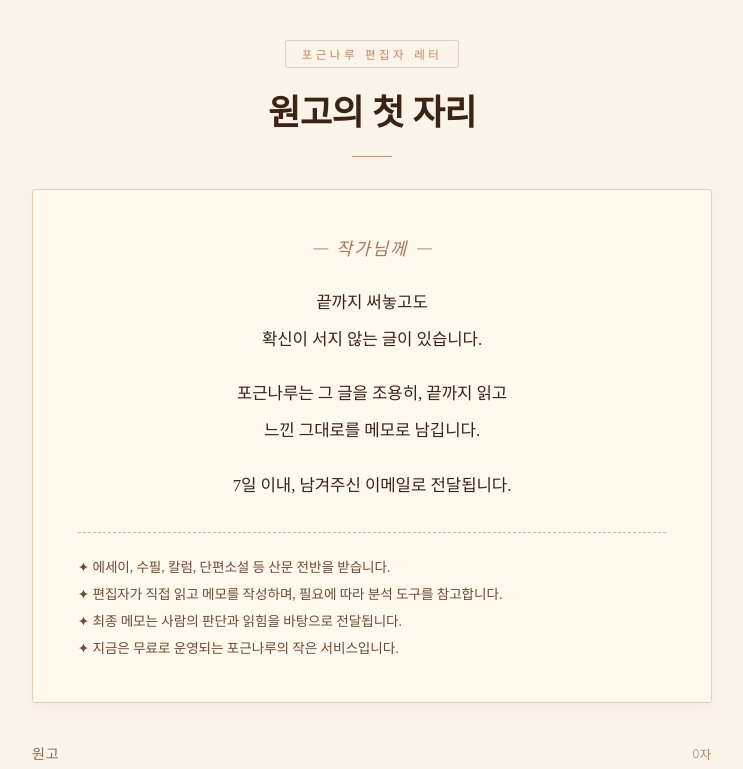
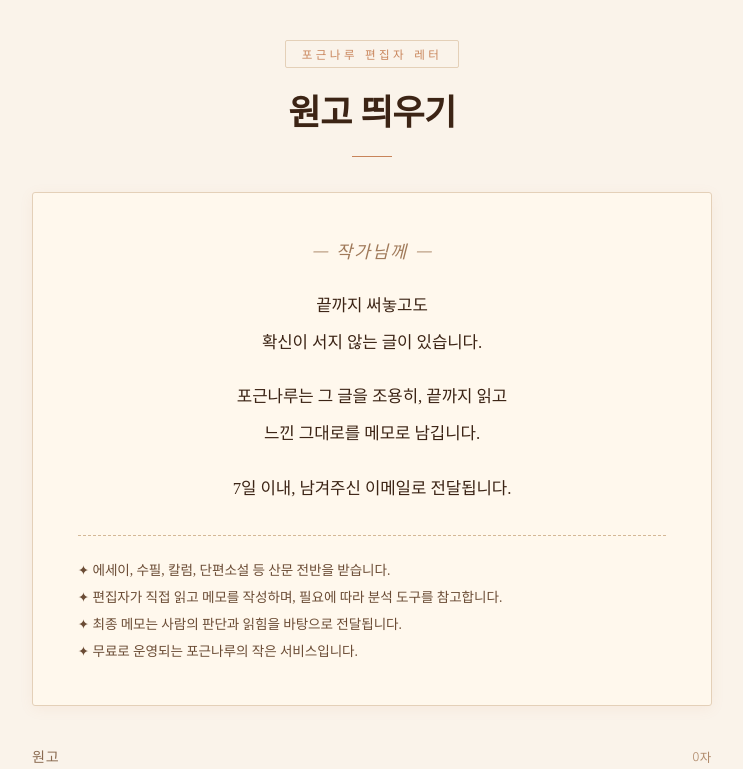
Before and after one commit to POGNARU/pognaru-letter, a React (Vite) app: page / in a window 1280 px wide. Shown: the top 769 px of the page, without its empty margins (268-1011 px from the left). Built offline with nearby package versions, Linux system fonts and the light colour scheme; a web font is replaced by a local one.

Commit message:
원고 띄우기로 헤더 바꿈

```diff
--- a/src/App.jsx
+++ b/src/App.jsx
@@ -93,7 +93,7 @@
       <div style={styles.container}>
         {submitted ? (
           <div className="fade-in" style={styles.completeBox}>
-            <div style={styles.completeTag}>원고가 도착했습니다</div>
+            <div style={styles.completeTag}>원고가 나루터에 도착했습니다</div>
             <h2 style={styles.completeTitle}>포근나루에서<br />당신의 원고를 받았습니다</h2>
             <div style={styles.completeDivider} />
             <p style={styles.completeBody}>
@@ -118,7 +118,7 @@
           <>
             <header style={styles.header}>
               <div style={styles.tag}>포근나루 편집자 레터</div>
-              <h1 style={styles.title}>원고의 첫 자리</h1>
+              <h1 style={styles.title}>원고 띄우기</h1>
               <div style={styles.divider} />
             </header>
 
@@ -143,7 +143,7 @@
                 <br />
                 ✦ 최종 메모는 사람의 판단과 읽힘을 바탕으로 전달됩니다.
                 <br />
-                ✦ 지금은 무료로 운영되는 포근나루의 작은 서비스입니다.
+                ✦ 무료로 운영되는 포근나루의 작은 서비스입니다.
               </p>
             </div>
 
@@ -221,7 +221,7 @@
 const styles = {
   page: { minHeight: "100vh", background: "#FAF3EA", padding: "2.5rem 1rem 4rem", fontFamily: "'Gowun Batang', 'Nanum Myeongjo', serif", color: "#3C2415" },
   container: { maxWidth: "680px", margin: "0 auto" },
-  header: { textAlign: "center", marginBottom: "2rem" },
+  header: { textAlign: "center", marginBottom: "2.2rem" },
   tag: { display: "inline-block", fontSize: "0.72rem", letterSpacing: "0.3em", color: "#C8845A", fontFamily: "'Gowun Dodum', sans-serif", marginBottom: "1rem", padding: "0.3rem 1rem", border: "1px solid #E4D0B8", borderRadius: "2px" },
   title: { fontFamily: "'Nanum Myeongjo', serif", fontSize: "2.2rem", fontWeight: "700", color: "#3C2415", margin: "0 0 1.2rem", letterSpacing: "-0.02em" },
   divider: { width: "40px", height: "1px", background: "#C8845A", margin: "0 auto" },
```
